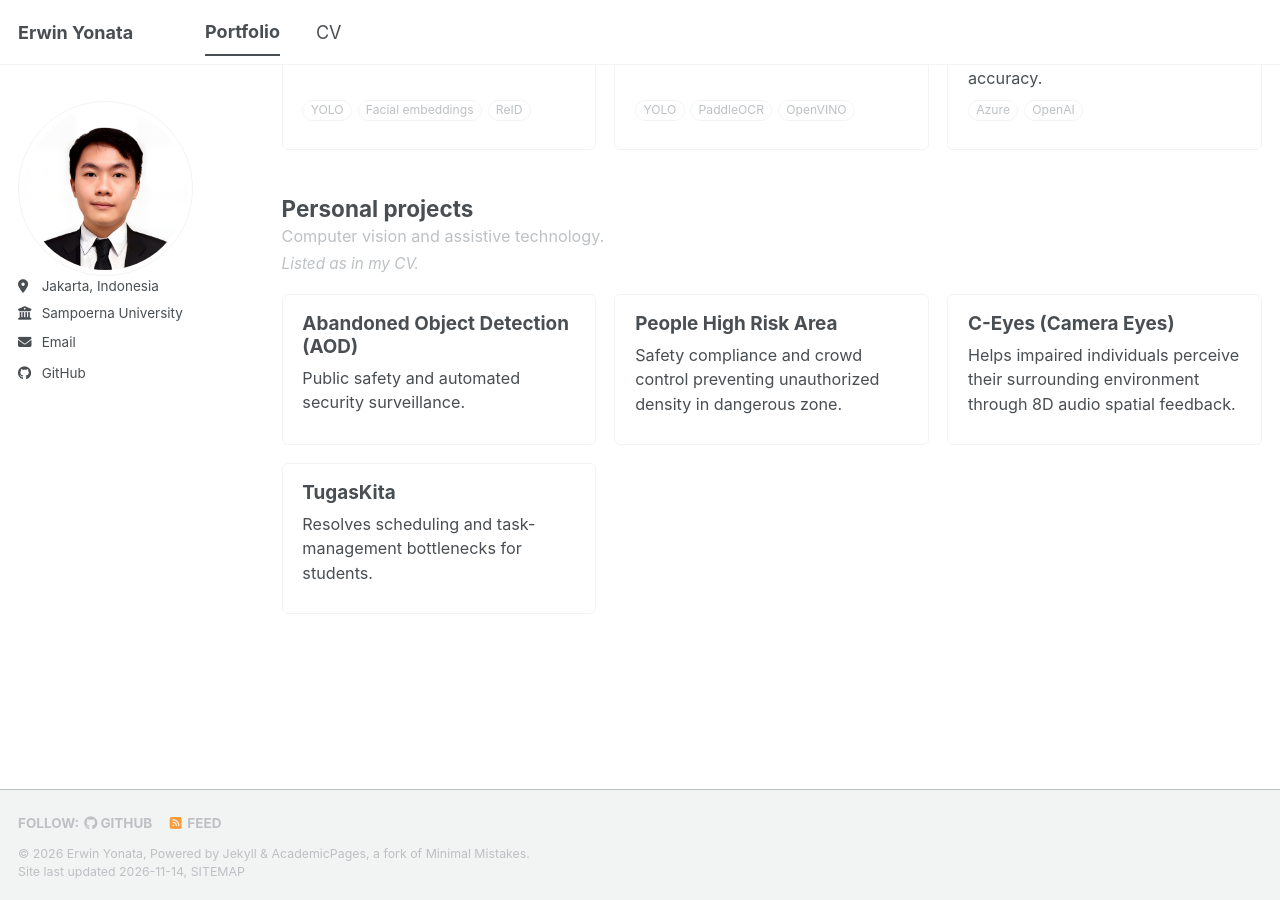
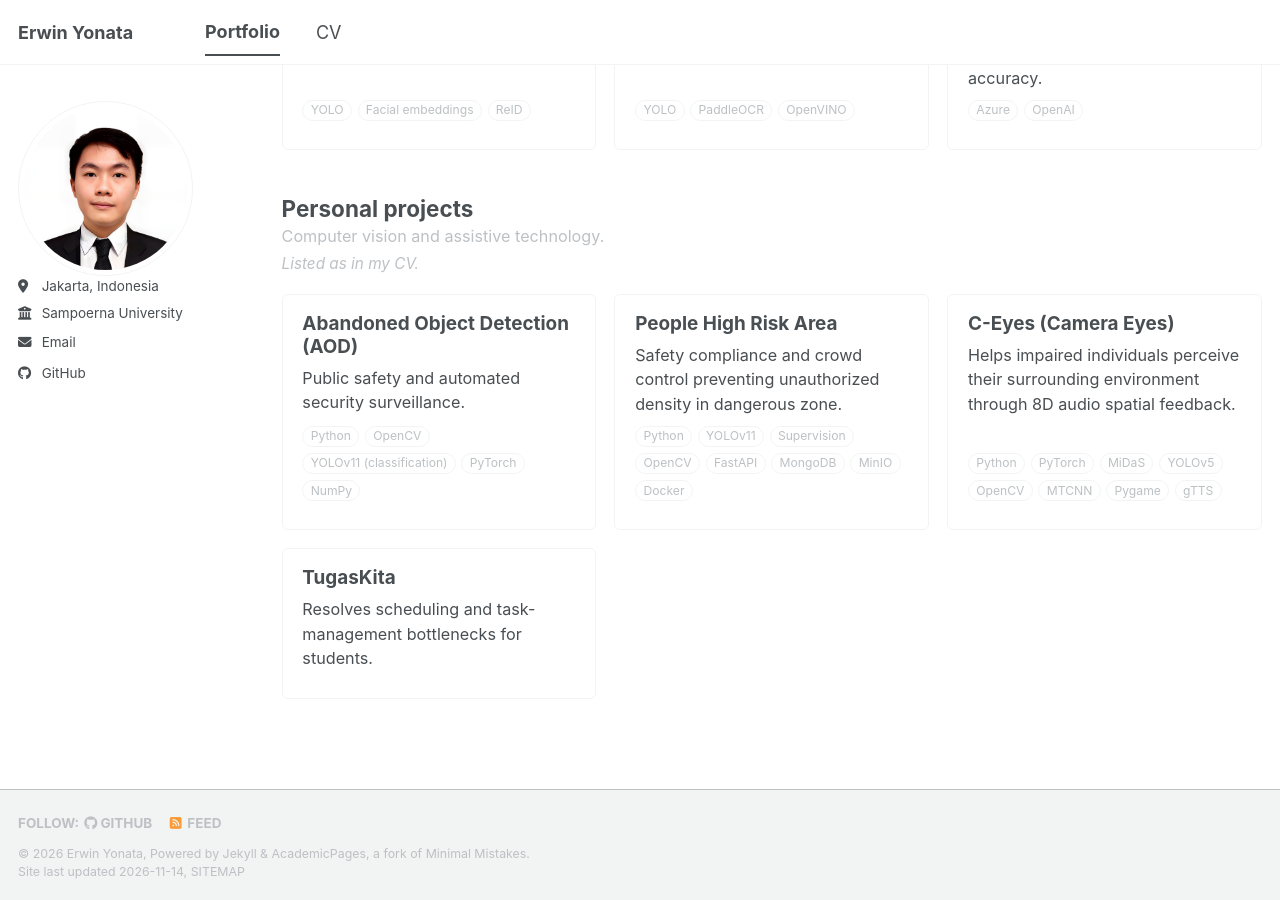
Before and after one commit to erwinyo/erwinyo.github.io, a Jekyll site: the page built from _pages/portfolio.html, in a window 1280 px wide and 900 px high, scrolled down 1224 px. Built offline with Jekyll 4.4.1, drawn with Linux system fonts in a browser that asks for light colours; a script bundle is joined from its source files by our own code; a style sheet for code colours, icons or effects is not loaded.

Commit message:
Add tech stack chips to personal projects and default to light theme
- Chips for Abandoned Object Detection, People High Risk Area and C-Eyes,
  taken from each repo's code and dependencies
- Default to the light theme instead of the OS/browser preference; the
  theme toggle still lets a visitor choose dark

Co-Authored-By: Claude Sonnet 5.5 <noreply@anthropic.com>

```diff
--- a/_data/portfolio.yml
+++ b/_data/portfolio.yml
@@ -53,9 +53,12 @@
   items:
     - title: "Abandoned Object Detection (AOD)"
       summary: "Public safety and automated security surveillance."
+      tags: ["Python", "OpenCV", "YOLOv11 (classification)", "PyTorch", "NumPy"]
     - title: "People High Risk Area"
       summary: "Safety compliance and crowd control preventing unauthorized density in dangerous zone."
+      tags: ["Python", "YOLOv11", "Supervision", "OpenCV", "FastAPI", "MongoDB", "MinIO", "Docker"]
     - title: "C-Eyes (Camera Eyes)"
       summary: "Helps impaired individuals perceive their surrounding environment through 8D audio spatial feedback."
+      tags: ["Python", "PyTorch", "MiDaS", "YOLOv5", "OpenCV", "MTCNN", "Pygame", "gTTS"]
     - title: "TugasKita"
       summary: "Resolves scheduling and task-management bottlenecks for students."
--- a/assets/js/_main.js
+++ b/assets/js/_main.js
@@ -14,9 +14,10 @@ const browserPref = window.matchMedia && window.matchMedia('(prefers-color-schem
 
 // Determine the computed theme, which can be "dark" or "light".
 function determineComputedTheme() {
-  // Determine the expected state of the theme toggle, which can be "dark", "light", or default "system"
+  // Determine the expected state of the theme toggle, which can be "dark", "light", or "system".
+  // This site defaults to "light" (not the OS/browser preference); a visitor can still pick dark with the toggle.
   let themeSetting = localStorage.getItem("theme");
-  themeSetting = (themeSetting != "dark" && themeSetting != "light" && themeSetting != "system") ? "system" : themeSetting;
+  themeSetting = (themeSetting != "dark" && themeSetting != "light" && themeSetting != "system") ? "light" : themeSetting;
 
   // Return the setting if set, or use the browser preference
   if (themeSetting != "system") {
```
